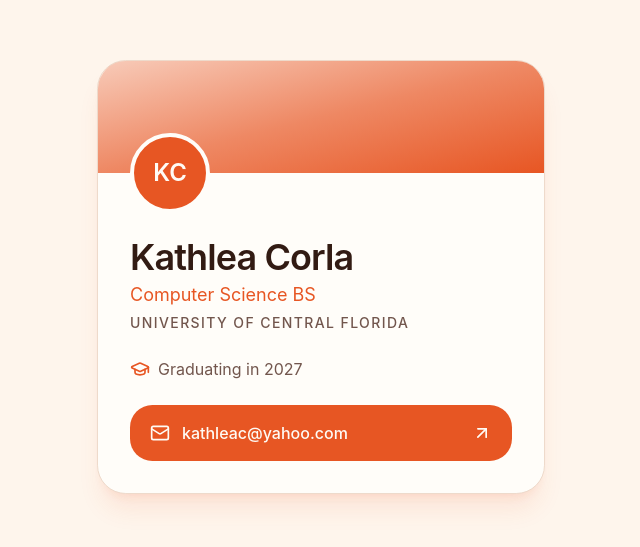
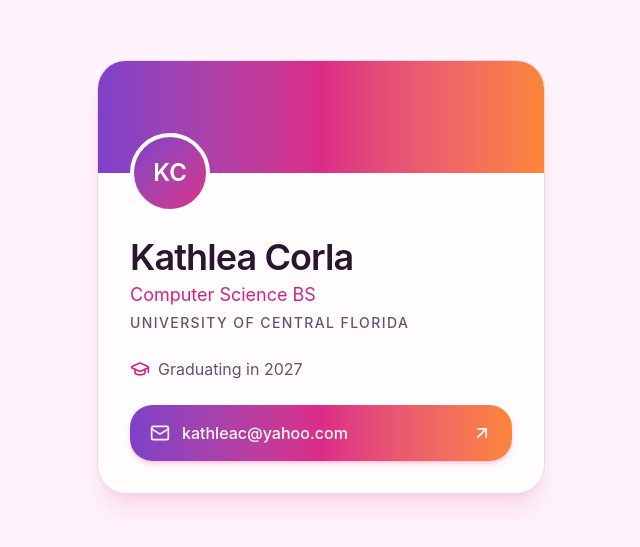
Before and after one commit to KathleaC/kathleastudentcallingcard, a Next.js app: page / in a window 1280 px wide. Shown: the part 123-670 px from the top of the page, without its empty margins (319-959 px from the left). Built offline with nearby package versions, Linux system fonts and the light colour scheme.

Commit message:
feat: introduce sunset color palette and update theme colors
V0-Chat-Id: uVUyMapstOj

```diff
--- a/app/globals.css
+++ b/app/globals.css
@@ -5,6 +5,9 @@
 @custom-variant dark (&:is(.dark *));
 
 @theme inline {
+  --color-sunset-violet: var(--sunset-violet);
+  --color-sunset-pink: var(--sunset-pink);
+  --color-sunset-orange: var(--sunset-orange);
   --font-sans: var(--font-sans);
   --font-serif: var(--font-serif);
   --color-sidebar-ring: var(--sidebar-ring);
@@ -49,24 +52,27 @@
 
 :root {
   color-scheme: light;
-  --background: oklch(0.975 0.015 70);
-  --foreground: oklch(0.25 0.04 40);
-  --card: oklch(0.995 0.006 75);
-  --card-foreground: oklch(0.25 0.04 40);
-  --popover: oklch(0.995 0.006 75);
-  --popover-foreground: oklch(0.25 0.04 40);
-  --primary: oklch(0.64 0.19 38);
+  --sunset-violet: oklch(0.52 0.2 300);
+  --sunset-pink: oklch(0.6 0.22 355);
+  --sunset-orange: oklch(0.74 0.17 50);
+  --background: oklch(0.975 0.015 340);
+  --foreground: oklch(0.24 0.05 320);
+  --card: oklch(0.995 0.005 340);
+  --card-foreground: oklch(0.24 0.05 320);
+  --popover: oklch(0.995 0.005 340);
+  --popover-foreground: oklch(0.24 0.05 320);
+  --primary: oklch(0.58 0.22 355);
   --primary-foreground: oklch(0.99 0.01 75);
-  --secondary: oklch(0.94 0.04 60);
-  --secondary-foreground: oklch(0.35 0.08 38);
-  --muted: oklch(0.95 0.02 65);
-  --muted-foreground: oklch(0.48 0.04 40);
-  --accent: oklch(0.93 0.05 55);
-  --accent-foreground: oklch(0.35 0.08 38);
+  --secondary: oklch(0.94 0.04 330);
+  --secondary-foreground: oklch(0.35 0.1 320);
+  --muted: oklch(0.95 0.02 330);
+  --muted-foreground: oklch(0.47 0.05 320);
+  --accent: oklch(0.93 0.05 340);
+  --accent-foreground: oklch(0.35 0.1 320);
   --destructive: oklch(0.577 0.245 27.325);
-  --border: oklch(0.9 0.03 60);
-  --input: oklch(0.9 0.03 60);
-  --ring: oklch(0.64 0.19 38);
+  --border: oklch(0.9 0.03 330);
+  --input: oklch(0.9 0.03 330);
+  --ring: oklch(0.58 0.22 355);
   --chart-1: oklch(0.64 0.19 38);
   --chart-2: oklch(0.72 0.16 55);
   --chart-3: oklch(0.8 0.13 70);
--- a/app/layout.tsx
+++ b/app/layout.tsx
@@ -32,7 +32,7 @@ export const metadata: Metadata = {
 
 export const viewport: Viewport = {
   colorScheme: 'light',
-  themeColor: '#f6efe6',
+  themeColor: '#fbf1f6',
 }
 
 export default function RootLayout({
--- a/components/calling-card.tsx
+++ b/components/calling-card.tsx
@@ -7,11 +7,11 @@ export function CallingCard() {
     <article className="w-full max-w-md overflow-hidden rounded-2xl border bg-card text-card-foreground shadow-xl shadow-primary/10">
       <div
         aria-hidden="true"
-        className="h-28 bg-gradient-to-br from-primary/30 via-primary/70 to-primary"
+        className="h-28 bg-gradient-to-r from-sunset-violet via-sunset-pink to-sunset-orange"
       />
 
       <div className="flex flex-col gap-6 px-8 pb-8">
-        <div className="-mt-10 flex size-20 items-center justify-center rounded-full border-4 border-card bg-primary font-serif text-2xl font-semibold text-primary-foreground">
+        <div className="-mt-10 flex size-20 items-center justify-center rounded-full border-4 border-card bg-gradient-to-br from-sunset-violet to-sunset-pink font-serif text-2xl font-semibold text-primary-foreground">
           KC
         </div>
 
@@ -32,7 +32,7 @@ export function CallingCard() {
 
         <a
           href={`mailto:${EMAIL}`}
-          className="group flex items-center justify-between gap-3 rounded-xl bg-primary px-5 py-4 font-medium text-primary-foreground transition-colors hover:bg-primary/90 focus-visible:outline-none focus-visible:ring-4 focus-visible:ring-ring/40"
+          className="group flex items-center justify-between gap-3 rounded-xl bg-gradient-to-r from-sunset-violet via-sunset-pink to-sunset-orange px-5 py-4 font-medium text-primary-foreground shadow-md shadow-sunset-pink/20 transition-shadow hover:shadow-lg hover:shadow-sunset-pink/30 focus-visible:outline-none focus-visible:ring-4 focus-visible:ring-ring/40"
         >
           <span className="flex items-center gap-3">
             <Mail className="size-5" aria-hidden="true" />
```
